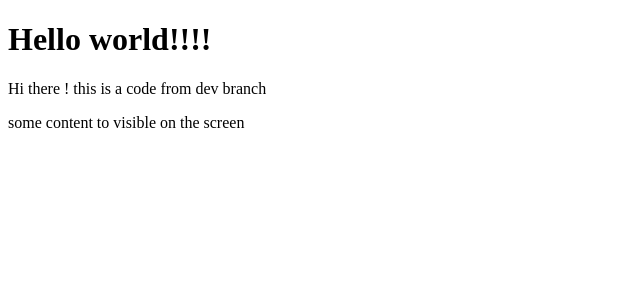
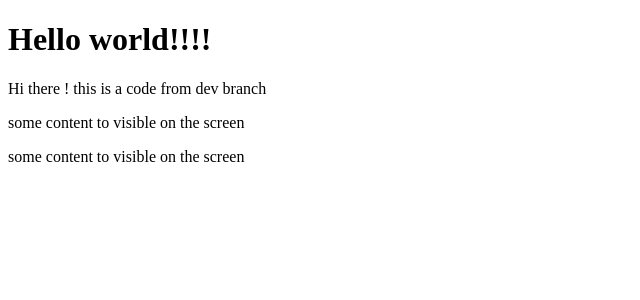
Before and after one commit to veerendra-thinkbridge/test-commitlint, an Angular app: page / in a window 1280 px wide. Shown: the top 300 px of the page, without its empty margins (0-640 px from the left). Built offline with nearby package versions, Linux system fonts and the light colour scheme.

Commit message:
feat: chnage in prod fix

```diff
--- a/src/app/app.component.html
+++ b/src/app/app.component.html
@@ -1,3 +1,4 @@
 <h1>Hello world!!!! </h1>
 <p>Hi there ! this is a code from dev branch</p>
 <p>some content to visible on the screen</p>
+<p>some content to visible on the screen</p>
```
